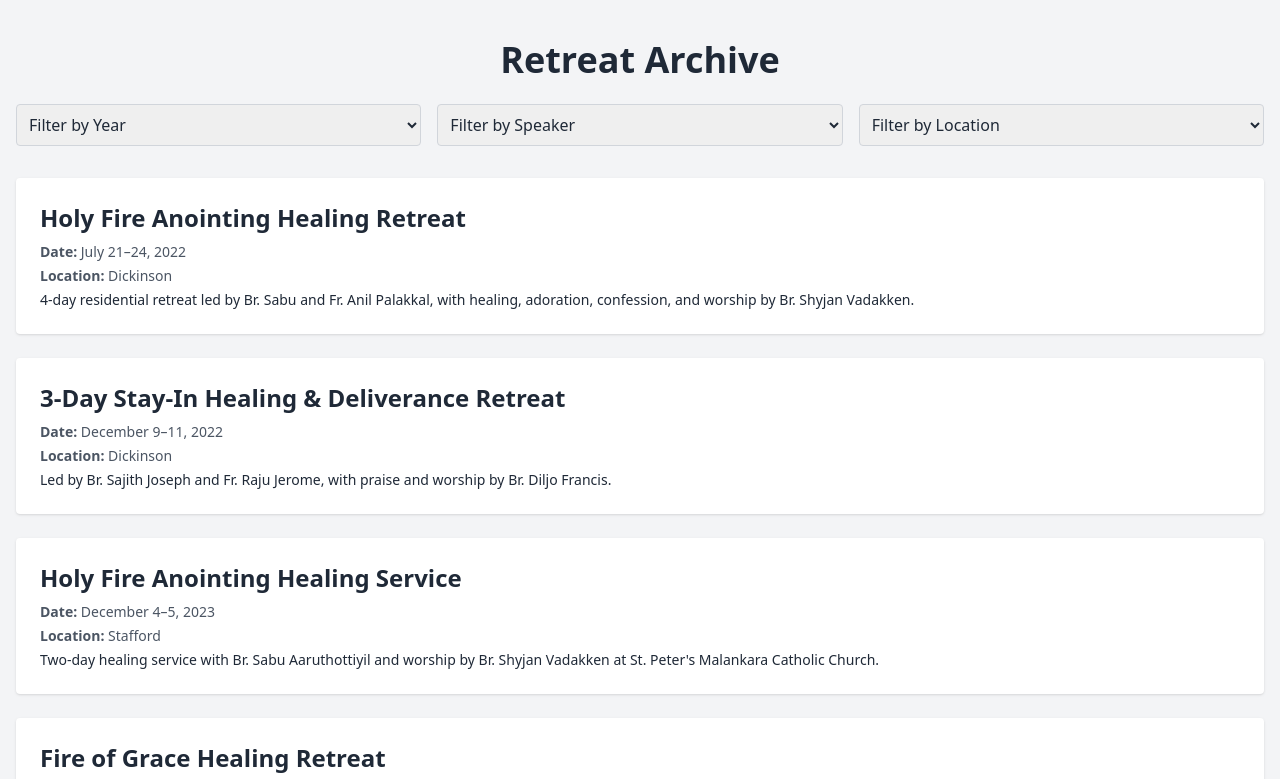
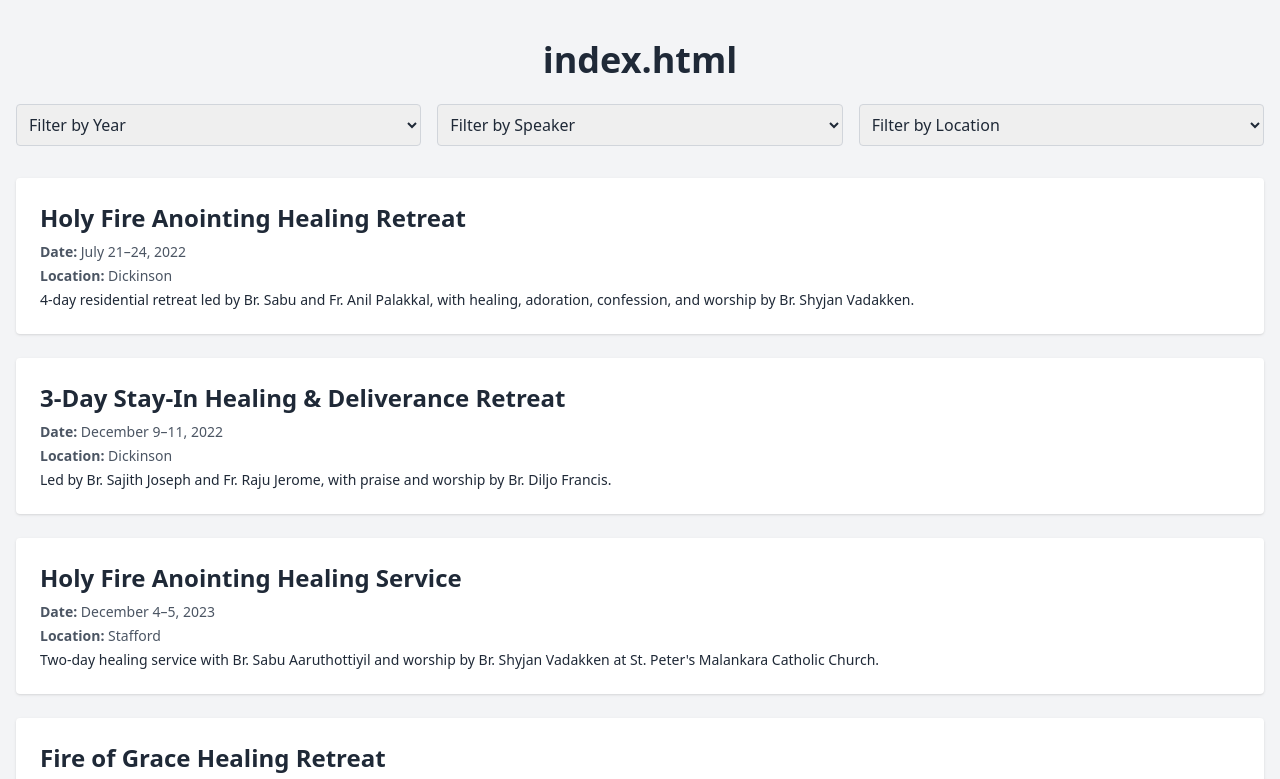
Before and after one commit to TOBYSEBA2/Retreat-Archive, a plain HTML site: page index.html in a window 1280 px wide. Shown: the top 779 px of the page. Drawn offline with nearby package versions, Linux system fonts and the light colour scheme.

Commit message:
Update index.html

```diff
--- a/index.html
+++ b/index.html
@@ -8,7 +8,7 @@
 </head>
 <body class="bg-gray-100 text-gray-800">
   <div class="max-w-7xl mx-auto px-4 py-10">
-    <h1 class="text-4xl font-bold text-center mb-6">Retreat Archive</h1>
+    <h1 class="text-4xl font-bold text-center mb-6">index.html</h1>
 
     <!-- Filter Controls -->
     <div class="grid grid-cols-1 md:grid-cols-3 gap-4 mb-8">
```
